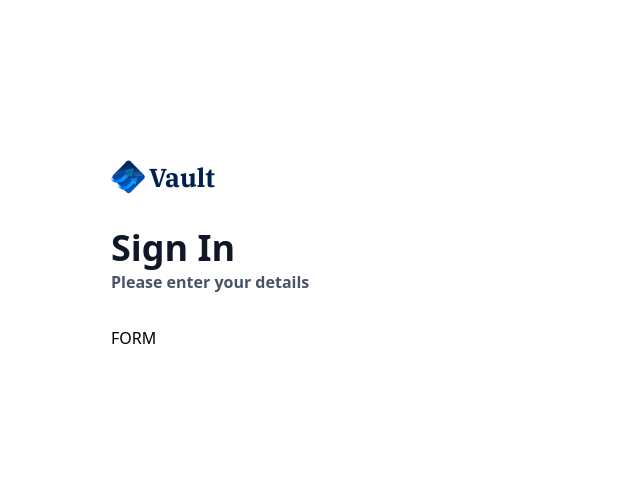
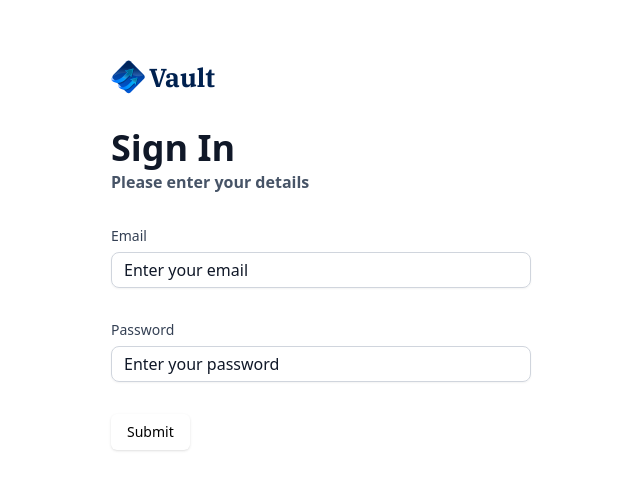
Before and after one commit to prof-biney/banking_web, a Next.js app: page /sign-in in a window 1280 px wide. Shown: the part 145-634 px from the top of the page, without its empty margins (319-959 px from the left). Built offline with nearby package versions, Linux system fonts and the light colour scheme.

Commit message:
implement form using shadcn, react hook form and zod

```diff
--- a/components/AuthForm.tsx
+++ b/components/AuthForm.tsx
@@ -5,8 +5,33 @@ import Image from "next/image";
 import Link from "next/link";
 import { useState } from "react";
 
+import { z } from "zod";
+import { zodResolver } from "@hookform/resolvers/zod";
+import { useForm } from "react-hook-form";
+
+import { Button } from "@/components/ui/button";
+import { Form } from "@/components/ui/form";
+import CustomInput from "./CustomInput";
+import { authFormSchema } from "@/lib/utils";
+
 export default function AuthForm({ type }: { type: string }) {
   const [user, setUser] = useState(null);
+
+  // 1. Define your form.
+  const form = useForm<z.infer<typeof authFormSchema>>({
+    resolver: zodResolver(authFormSchema),
+    defaultValues: {
+      email: "",
+      password: "",
+    },
+  });
+
+  // 2. Define a submit handler.
+  function onSubmit(values: z.infer<typeof authFormSchema>) {
+    // Do something with the form values.
+    // ✅ This will be type-safe and validated.
+    console.log(values);
+  }
 
   return (
     <section className="auth-form">
@@ -40,7 +65,45 @@ export default function AuthForm({ type }: { type: string }) {
       {user ? (
         <div className="flex flex-col gap-4">{/* PlaidLink */}</div>
       ) : (
-        <>FORM</>
+        <Form {...form}>
+          <form onSubmit={form.handleSubmit(onSubmit)} className="space-y-8">
+            <CustomInput
+              control={form.control}
+              name="email"
+              label="Email"
+              placeholder="Enter your email"
+            />
+
+            <CustomInput
+              control={form.control}
+              name="password"
+              label="Password"
+              placeholder="Enter your password"
+            />
+
+            {/* <FormField
+              control={form.control}
+              name="password"
+              render={({ field }) => (
+                <div className="form-item">
+                  <FormLabel className="form-label">Password</FormLabel>
+                  <div className="flex w-ful flex-col">
+                    <FormControl>
+                      <Input
+                        placeholder="Enter your password"
+                        className="input-class"
+                        type="password"
+                        {...field}
+                      />
+                    </FormControl>
+                    <FormMessage className="form-message mt-2" />
+                  </div>
+                </div>
+              )}
+            /> */}
+            <Button type="submit">Submit</Button>
+          </form>
+        </Form>
       )}
     </section>
   );
```
